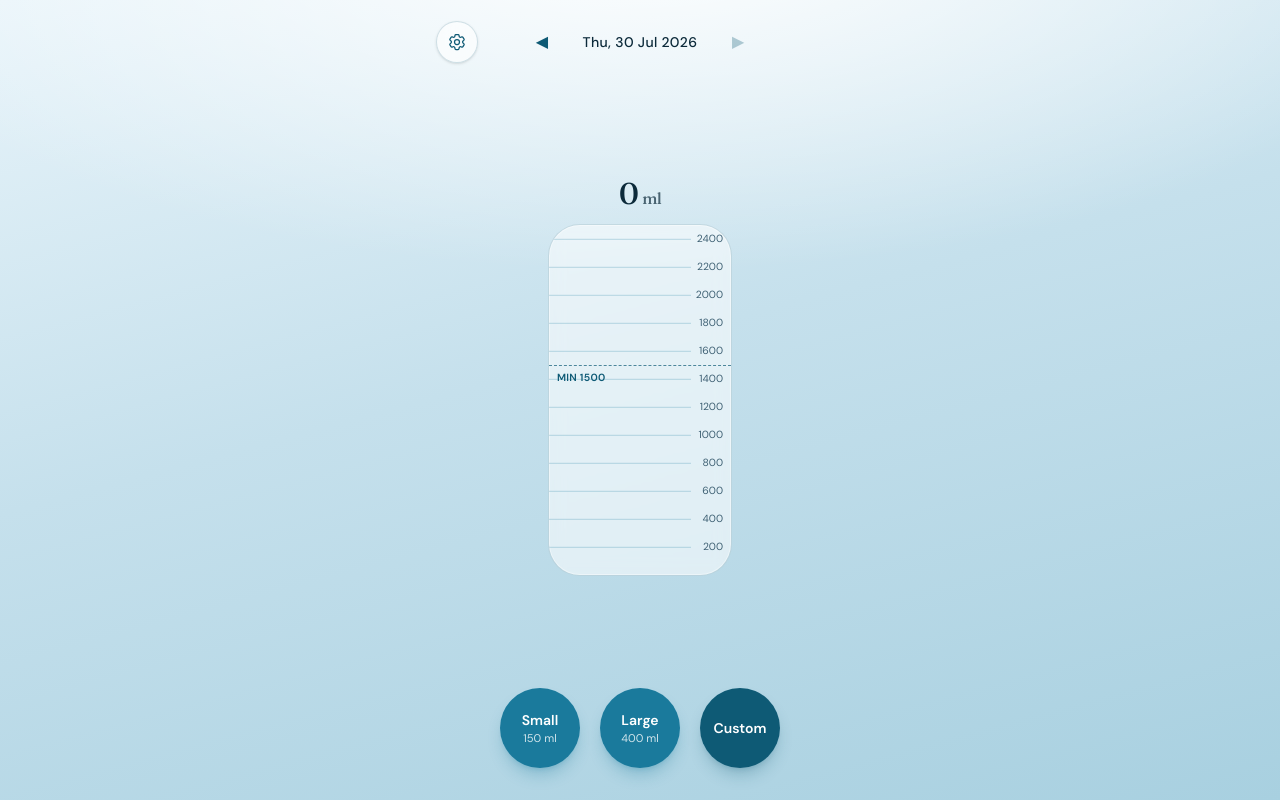
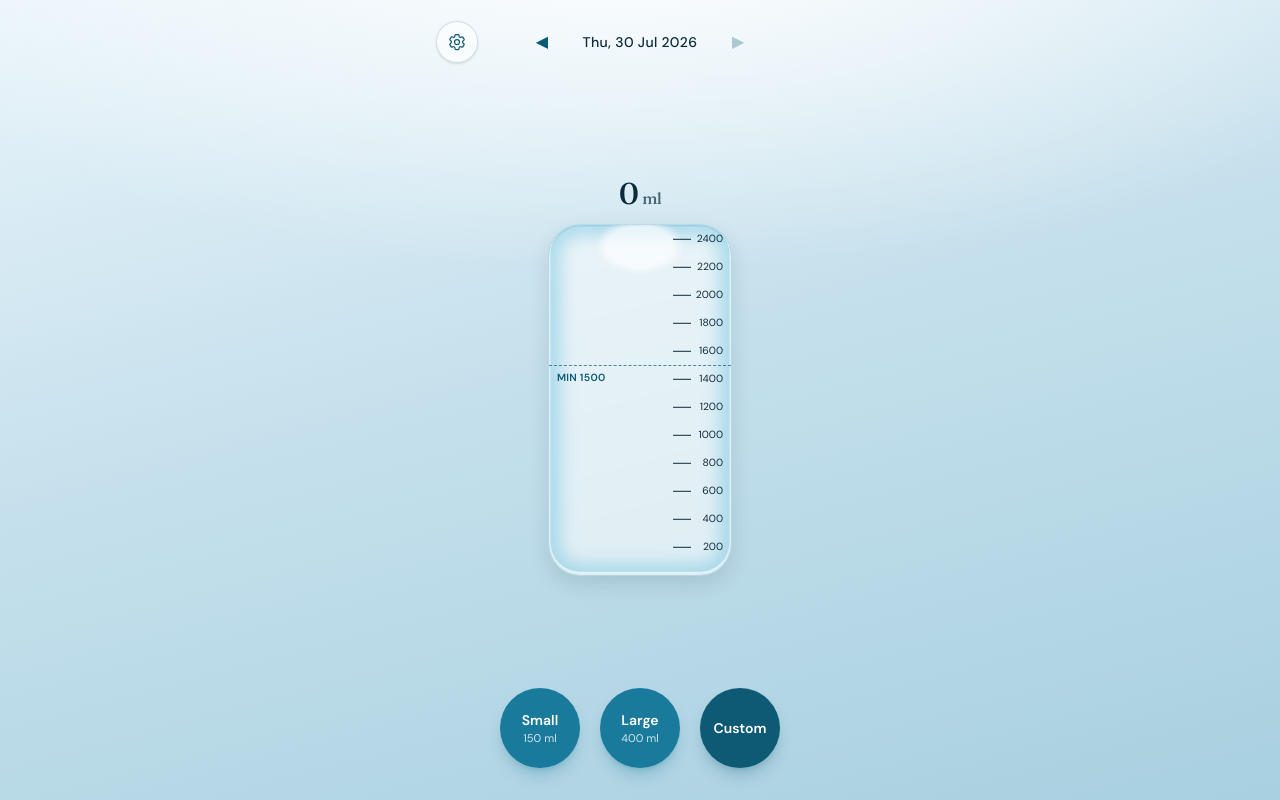
Before and after one commit to ajcousins/water-log, a React (Vite) app: page / in a window 1280 px wide. Built offline with nearby package versions, Linux system fonts and the light colour scheme.

Commit message:
Vessel render

```diff
--- a/src/components/Vessel.tsx
+++ b/src/components/Vessel.tsx
@@ -55,16 +55,17 @@ export function Vessel({
 
       <div className="relative w-full">
         <div
-          className="relative h-[22rem] w-full overflow-hidden rounded-[2rem] border border-[var(--glass-edge)] bg-[var(--glass)] shadow-[inset_0_0_0_1px_rgba(255,255,255,0.4)] backdrop-blur-sm"
+          className="vessel-shell relative h-[22rem] w-full overflow-hidden rounded-[2rem] border border-[var(--glass-edge)] bg-[var(--glass)] backdrop-blur-sm"
           role="img"
           aria-label={`Vessel filled to ${Math.round(fill * 100)} percent of Maximum Target`}
         >
           <div
-            className="absolute inset-x-0 bottom-0 bg-[var(--water-fill)] transition-[height] ease-linear"
+            className="absolute inset-x-0 bottom-0 bg-[var(--water-fill)] opacity-80 transition-[height] ease-linear"
             style={{
               height: `${fill * 100}%`,
               transitionDuration: `${FILL_TRANSITION_MS}ms`,
-              boxShadow: 'inset 0 8px 18px rgba(255,255,255,0.35)',
+              boxShadow:
+                '0 -0.08rem 0 0.08rem rgba(255,255,255,0.45) inset, 0 0 0.75rem 0.5rem rgba(255,255,255,0.28) inset',
             }}
           />
 
@@ -75,13 +76,12 @@ export function Vessel({
               return (
                 <div
                   key={mark}
-                  className="pointer-events-none absolute inset-x-0 h-0"
+                  className="pointer-events-none absolute inset-x-0 z-[3] h-0"
                   style={{ top }}
                 >
-                  {/* Center the tick on the percentage so label height does not push the line down */}
-                  <div className="flex -translate-y-1/2 items-center">
-                    <div className="h-px flex-1 bg-[var(--pool)]/25" />
-                    <span className="w-10 pr-2 text-right text-[0.65rem] leading-none text-[var(--ink-muted)]">
+                  <div className="flex -translate-y-1/2 items-center justify-end">
+                    <div className="h-px w-[10%] bg-[var(--ink)]" />
+                    <span className="w-10 pr-2 text-right text-[0.65rem] leading-none text-[var(--ink)]">
                       {mark}
                     </span>
                   </div>
@@ -90,7 +90,7 @@ export function Vessel({
             })}
 
           <div
-            className="pointer-events-none absolute right-0 left-0 border-t border-dashed border-[var(--pool-deep)]/70"
+            className="pointer-events-none absolute right-0 left-0 z-[3] border-t border-dashed border-[var(--pool-deep)]/70"
             style={{ top: minTop }}
           >
             <span className="absolute top-1 left-2 text-[0.65rem] font-semibold tracking-wide text-[var(--pool-deep)] uppercase">
--- a/src/index.css
+++ b/src/index.css
@@ -68,3 +68,26 @@ body[data-goal-met='true']::after {
 button {
   font: inherit;
 }
+
+/* Bubble-inspired 3D glass shading on the vessel shell (shape unchanged) */
+.vessel-shell {
+  box-shadow:
+    0 -0.1rem 0 0.1rem rgba(255, 255, 255, 0.65) inset,
+    0 0 0 0.1rem rgba(126, 200, 227, 0.55) inset,
+    0 0 1rem 0.75rem rgba(91, 184, 217, 0.4) inset,
+    0 0.5rem 1.25rem rgba(12, 42, 58, 0.12);
+}
+
+.vessel-shell::after {
+  content: '';
+  position: absolute;
+  inset: 0;
+  z-index: 2;
+  pointer-events: none;
+  border-radius: inherit;
+  background: radial-gradient(
+    42% 14% at 50% 6%,
+    rgba(255, 255, 255, 0.65) 42%,
+    rgba(255, 255, 255, 0) 58%
+  );
+}
```
